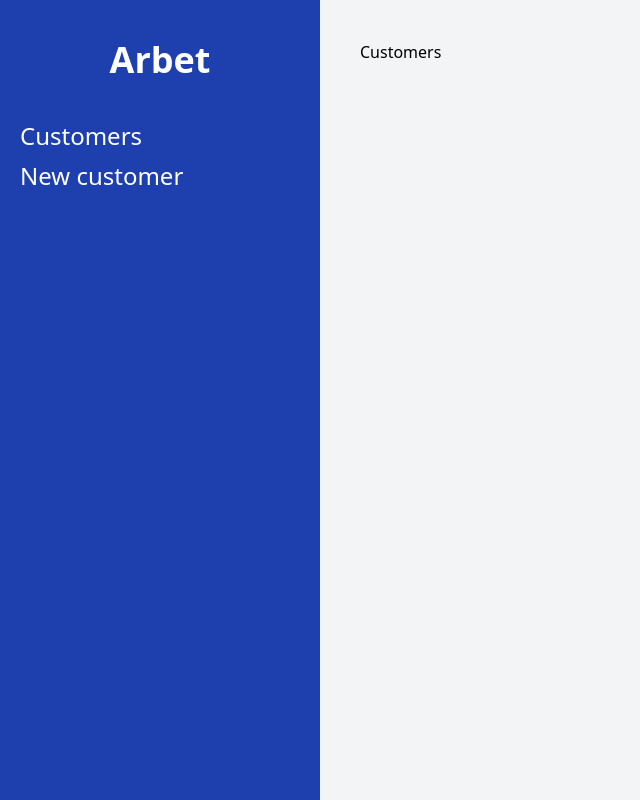
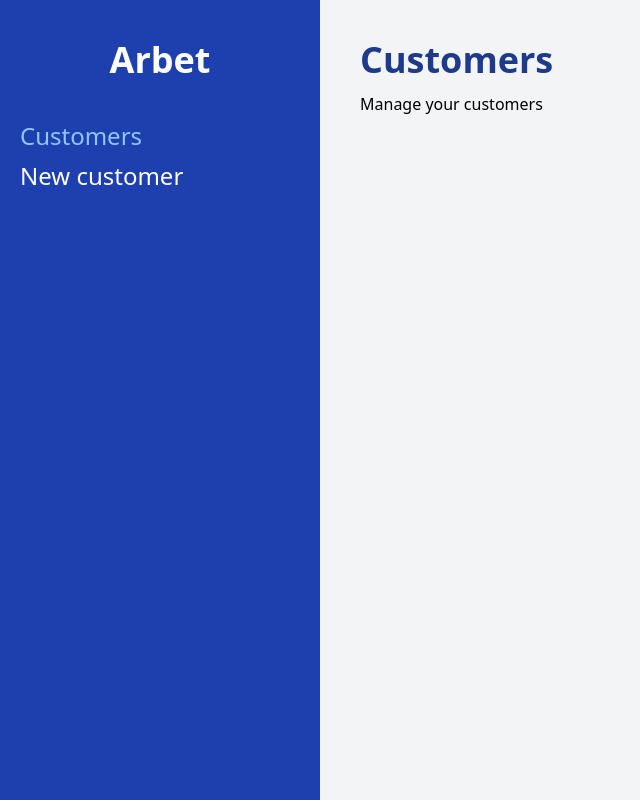
Before and after one commit to luismglz/arbet-crm, a React (Vite) app: page / in a window 1280 px wide. Shown: the whole page, without its empty margins (0-640 px from the left). Built offline with nearby package versions, Linux system fonts and the light colour scheme.

Commit message:
add customers loader

```diff
--- a/src/components/Layout.jsx
+++ b/src/components/Layout.jsx
@@ -1,20 +1,26 @@
 import React from "react";
-import { Outlet, Link } from "react-router-dom";
+import { Outlet, Link, useLocation } from "react-router-dom";
 
 const Layout = () => {
+
+  const location = useLocation();
+
   return(
     <div className="md:flex md:min-h-screen">
       <aside className="md:w-1/4 bg-blue-800 px-5 py-10">
         <h2 className="text-4xl font-black text-center text-white">Arbet</h2>
         <nav className="mt-10">
-          <Link className="text-2xl block mt-2 hover:text-blue-300 text-white" to="/">Customers</Link>
-          <Link className="text-2xl block mt-2 hover:text-blue-300 text-white" to="/customers/new">New customer</Link>
+          <Link
+            className={`${location.pathname === '/' ? 'text-blue-300' : 'text-white'} text-2xl block mt-2 hover:text-blue-300`}
+            to="/">Customers</Link>
+          <Link
+            className={`${location.pathname === '/customers/new' ? 'text-blue-300' : 'text-white'} text-2xl block mt-2 hover:text-blue-300`}
+            to="/customers/new">New customer</Link>
         </nav>
       </aside>
       <main className="md:w-3/4 p-10 md:h-screen overflow-scroll">
         <Outlet/>
       </main>
-      {/* <Outlet/> */}
     </div>
   )
 }
--- a/src/main.jsx
+++ b/src/main.jsx
@@ -4,7 +4,7 @@ import './index.css'
 import {createBrowserRouter, RouterProvider} from 'react-router-dom'
 import Layout from './components/Layout'
 import NewCustomer from './pages/NewCustomer'
-import Index from './pages'
+import Index, {loader as customersLoader} from './pages/Index'
 
 const router = createBrowserRouter([
   {
@@ -13,7 +13,8 @@ const router = createBrowserRouter([
     children: [
       {
         index: true,
-        element: <Index/>
+        element: <Index/>,
+        loader: customersLoader
       },
       {
         path: '/customers/new',
--- a/src/pages/Index.jsx
+++ b/src/pages/Index.jsx
@@ -1,8 +1,16 @@
 import React from 'react'
+
+export function loader(){
+
+  return 'From loader';
+}
 
 export const Index = () => {
   return (
-    <div>Customers</div>
+    <>
+      <h1 className='font-black text-4xl text-blue-900'>Customers</h1>
+      <p className='mt-3'>Manage your customers</p>
+    </>
   )
 }
 
```
